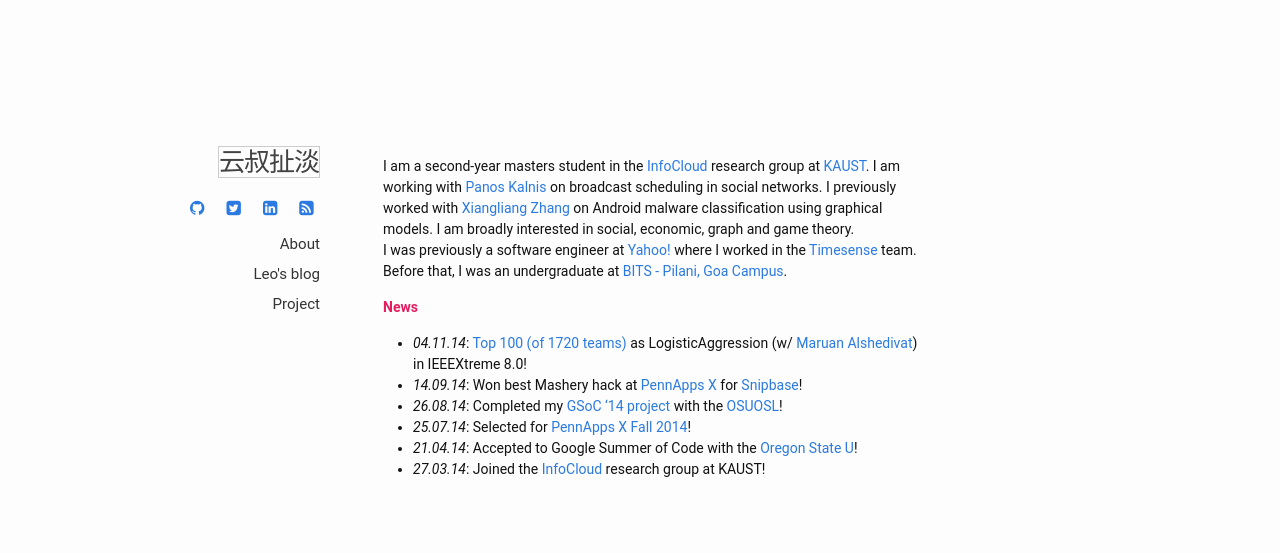
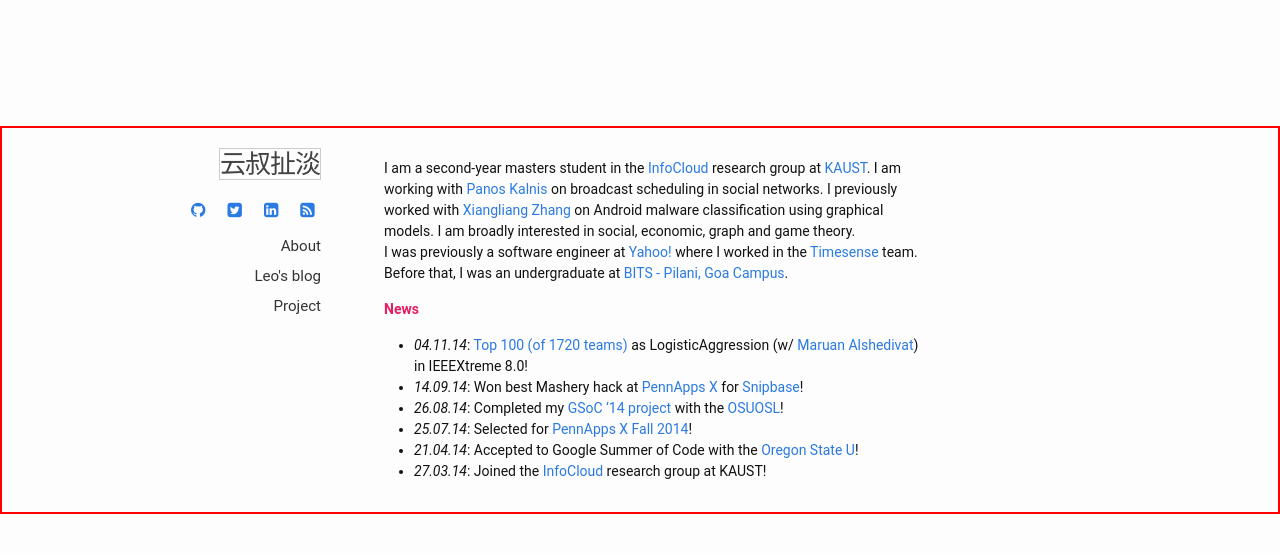
Before and after one commit to leoshcn/leoshcn.github.io, a Jekyll site: the page built from index.md, in a window 1280 px wide. Shown: the top 553 px of the page. Built offline with Jekyll 4.4.1, drawn with Linux system fonts in a browser that asks for light colours.

Commit message:
add interim border

```diff
--- a/css/style.css
+++ b/css/style.css
@@ -1,6 +1,7 @@
 .container {
 
    margin: 9em 0 3em 0;
+   border: 2px solid red;
 
 }
 
```
